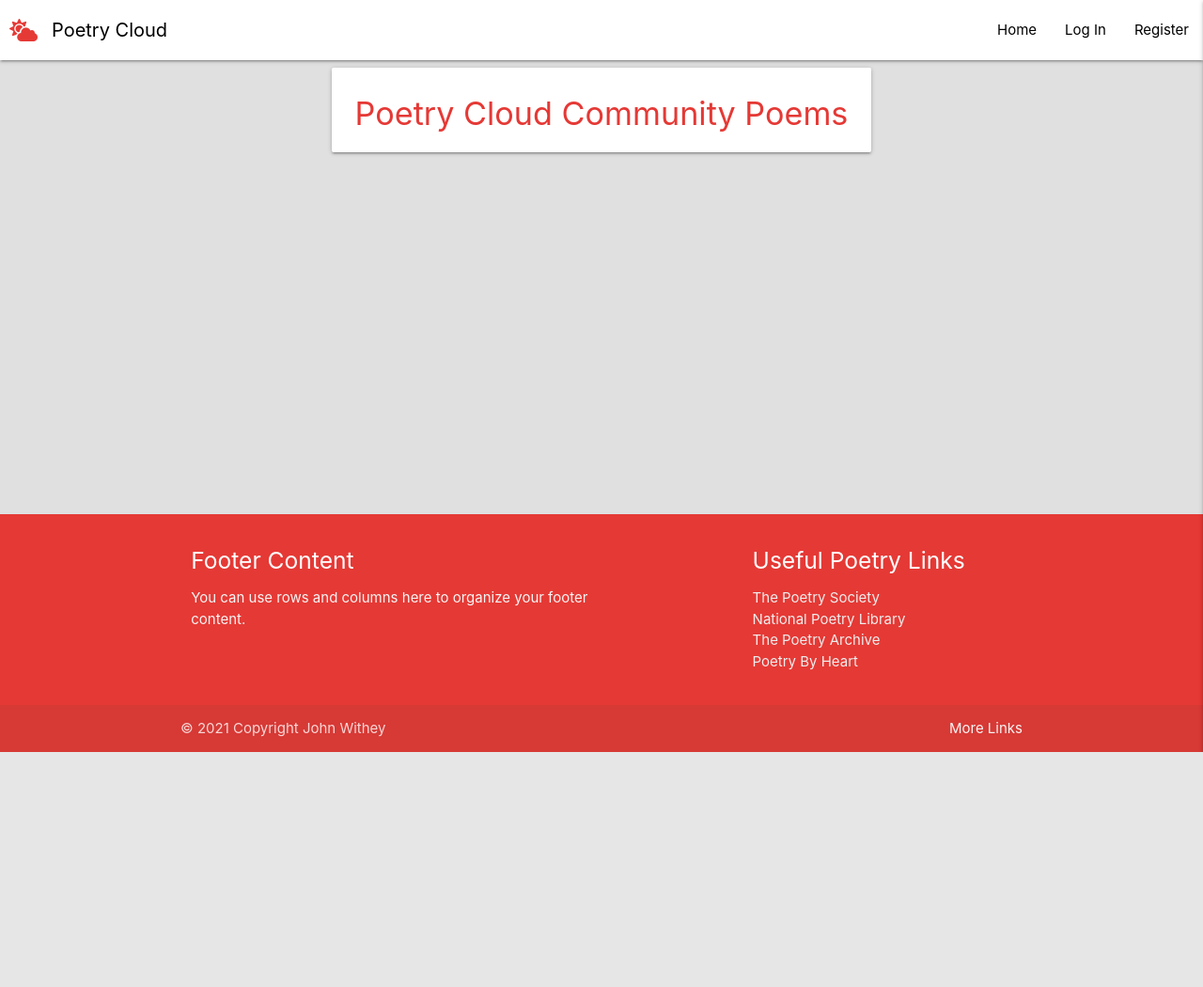
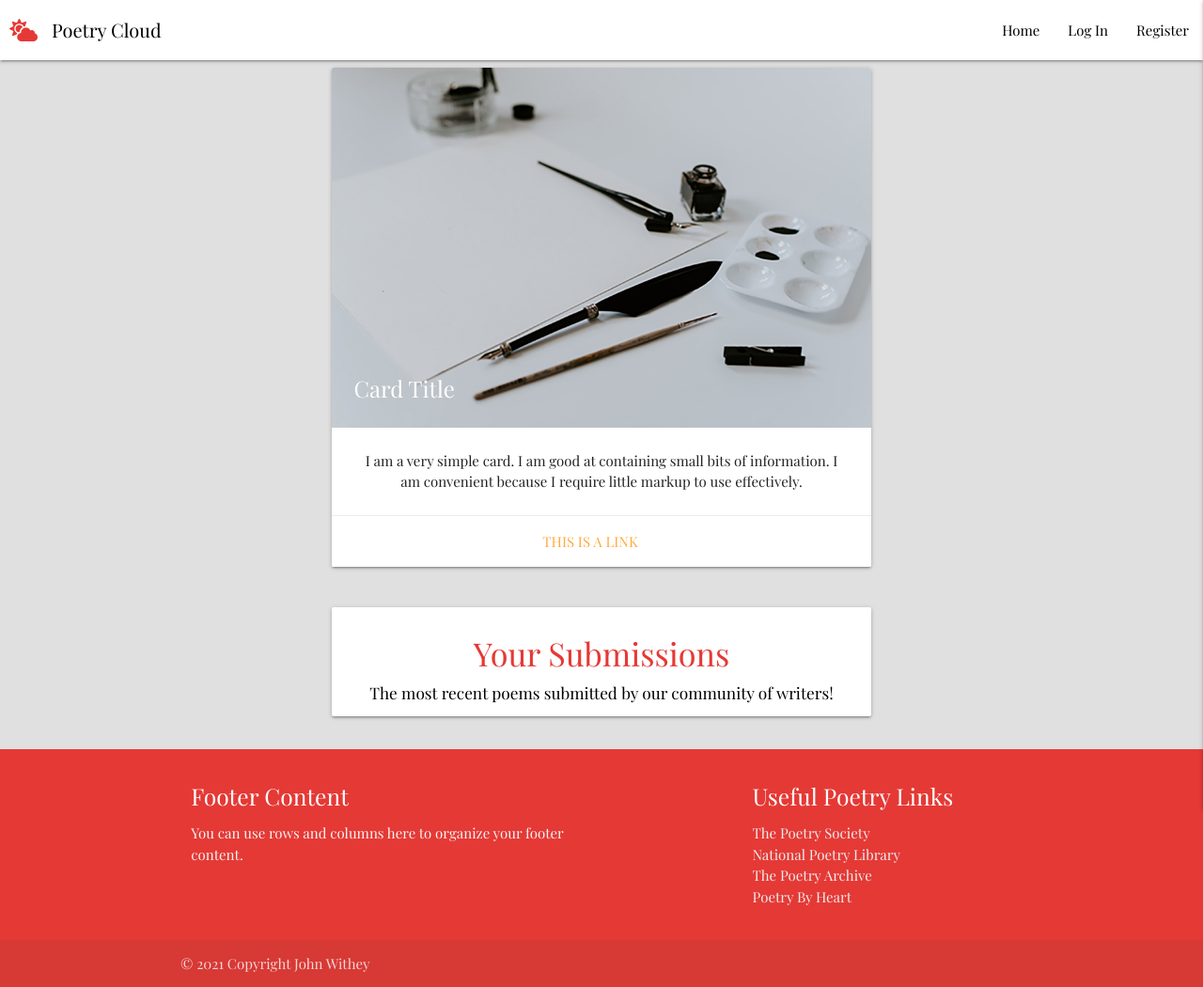
Before and after one commit to Code-Institute-Submissions/poetry_cloud, a Flask app: page / in a window 1280 px wide. Shown: the whole page at 94% size. Before the commit the page ends 800 px from the top, so only its background shows below. Run offline with Flask 2, Linux system fonts and the light colour scheme; data that the repository does not hold is empty; some libraries are stand-ins or nearby versions.

Commit message:
Added images. Updated profile function to prevent access without logging in. Users poems now display in profile

```diff
--- a/app.py
+++ b/app.py
@@ -88,13 +88,19 @@ def login():
 @app.route("/profile/<username>", methods=["GET", "POST"])
 def profile(username):
     # retrieve the username from db which belongs to the session user
-    username = mongo.db.users.find_one(
-        {"username": session["user"]})["username"]
     # if session user is true then render appropriate profile or redirect to login
-    if session["user"]:
-        return render_template("profile.html", username=username)
+    # if session["user"]:
+    #     username = mongo.db.users.find_one(
+    #         {"username": session["user"]})["username"]
+    #     return render_template("profile.html", username=username)
 
-    return redirect(url_for("login"))
+    try:
+        username = mongo.db.users.find_one(
+            {"username": session["user"]})["username"]
+        poems = mongo.db.poems.find({"created_by": session["user"]})
+        return render_template("profile.html", username=username, poems=poems)
+    except KeyError:
+        return redirect(url_for("login"))
 
 
 # Logout function
--- a/static/css/style.css
+++ b/static/css/style.css
@@ -1,16 +1,18 @@
+@import url('https://fonts.googleapis.com/css2?family=Playfair+Display&display=swap');
+
 body {
+    font-family: 'Playfair Display', serif;
+    justify-content: center;
+    font-weight: 400;
     background-color: #e0e0e0;
+    display: flex;
+    min-height: 100vh;
+    flex-direction: column;
 }
 
 nav ul a {
     color: black;
 }
-
-body {
-    display: flex;
-    min-height: 100vh;
-    flex-direction: column;
-  }
 
 main {
     flex: 1 0 auto;
--- a/templates/base.html
+++ b/templates/base.html
@@ -92,7 +92,7 @@
           <div class="footer-copyright">
             <div class="container">
             © 2021 Copyright John Withey
-            <a class="grey-text text-lighten-4 right" href="#!">More Links</a>
+            <a class="grey-text text-lighten-4 right" href="https://www.facebook.com/"><i class="fa fa-facebook" aria-hidden="true"></i></a>
             </div>
           </div>
         </footer>
--- a/templates/poems.html
+++ b/templates/poems.html
@@ -1,12 +1,35 @@
 {% extends "base.html" %}
 {% block content %}
+
+
+    <div class="row">
+        <div class="col s12 m8 offset-m2">
+            <div class="card center-align">
+                <div class="card-image">
+                    <img src="images/paper.jpg">
+                <span class="card-title">Card Title</span>
+            </div>
+            <div class="card-content">
+                <p>I am a very simple card. I am good at containing small bits of information.
+                I am convenient because I require little markup to use effectively.</p>
+            </div>
+            <div class="card-action">
+                <a href="#">This is a link</a>
+            </div>
+            </div>
+        </div>
+    </div>
 
     <div class="row">
         <div class="col s12 m8 offset-m2">
             <div class="card-panel home">
                 <h4 class="center-align red-text text-darken-1">
-                    Poetry Cloud Community Poems
+                    Your Submissions
                 </h4>
+                <h6 class="center-align black-text">
+                    The most recent poems submitted by our community of writers!
+                </h6>
+
             </div>
         </div>
     </div>
--- a/templates/register.html
+++ b/templates/register.html
@@ -1,7 +1,7 @@
 {% extends "base.html" %}
 {% block content %}
 
-    <h3 class="center-align">Register</h3>
+    <h4 class="center-align">Register</h4>
 
     <div class="row">
         <form class="col s12 m8 offset-m2" method="POST" action="{{ url_for('register') }}">
--- a/templates/types.html
+++ b/templates/types.html
@@ -1,7 +1,7 @@
 {% extends "base.html" %}
 {% block content %}
 
-    <h3 class="center-align">Manage Types</h3>
+    <h4 class="center-align">Manage Types</h4>
 
     <div class="row">
         <div class="col s12 center-align">
```
Also changed, not shown: templates/profile.html (+18 -3 lines), assets/images/orange.jpg (added), assets/images/paper.jpg (added), assets/images/typewriter.jpg (added), static/js/script.js (line endings or trailing spaces).
